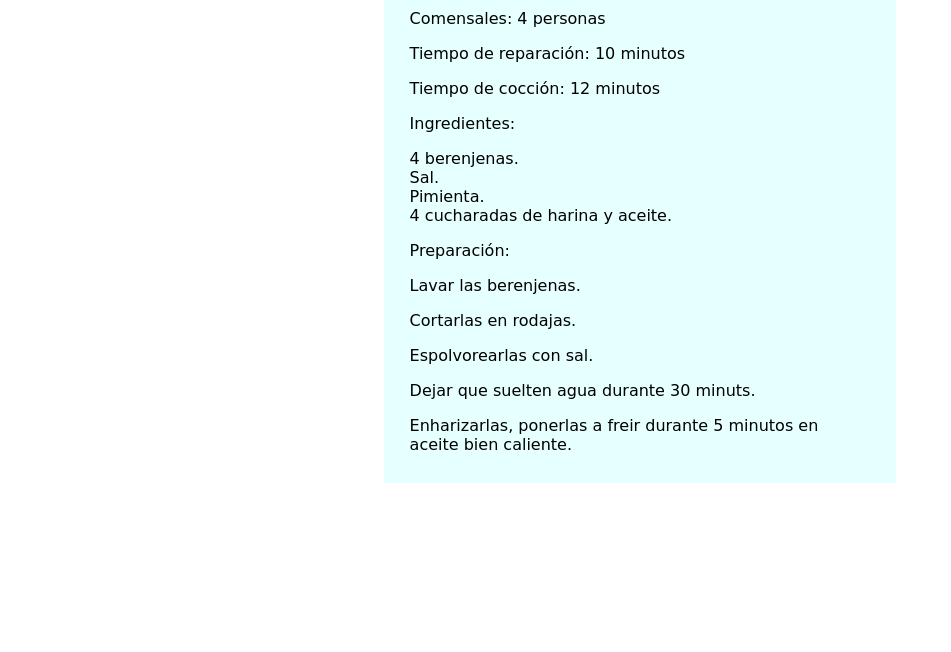
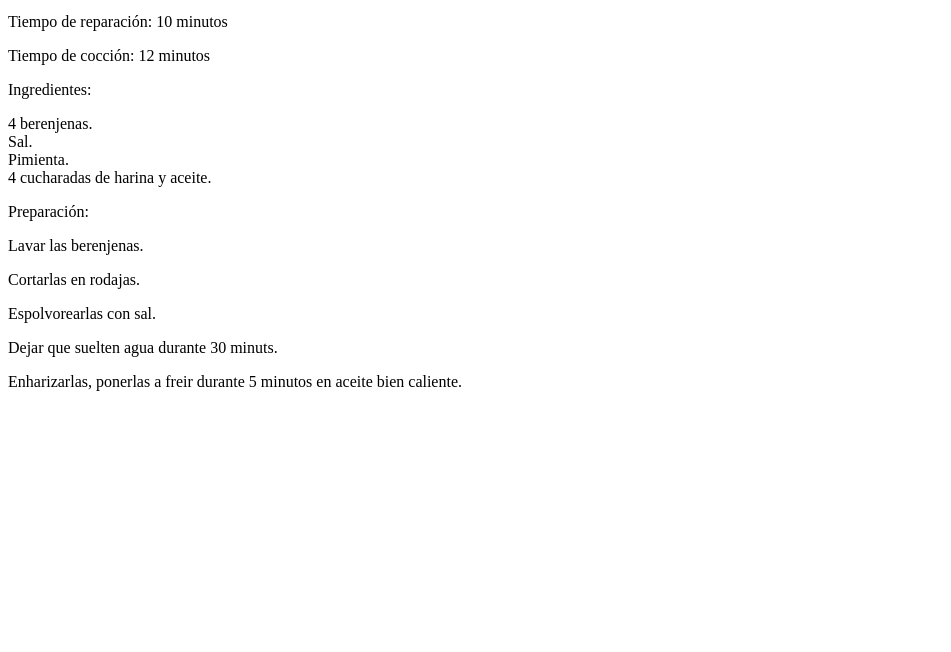
Before and after one commit to jordicunillerarivera/UD26, a plain HTML site: page Ejercicio03/index.html in a window 1280 px wide. Shown: the part 148-800 px from the top of the page, without its empty margins (0-951 px from the left). Drawn offline with Linux system fonts and the light colour scheme; files that its build step writes are made by us from their sources.

Commit message:
Update index.html

```diff
--- a/Ejercicio03/index.html
+++ b/Ejercicio03/index.html
@@ -3,7 +3,6 @@
 <head>
     <meta charset='utf-8'>
     <title>Plato de la semana</title>
-    <link rel='stylesheet' type='text/css' media='screen' href='/css/styles.css'>
 </head>
 <body>
 
```
